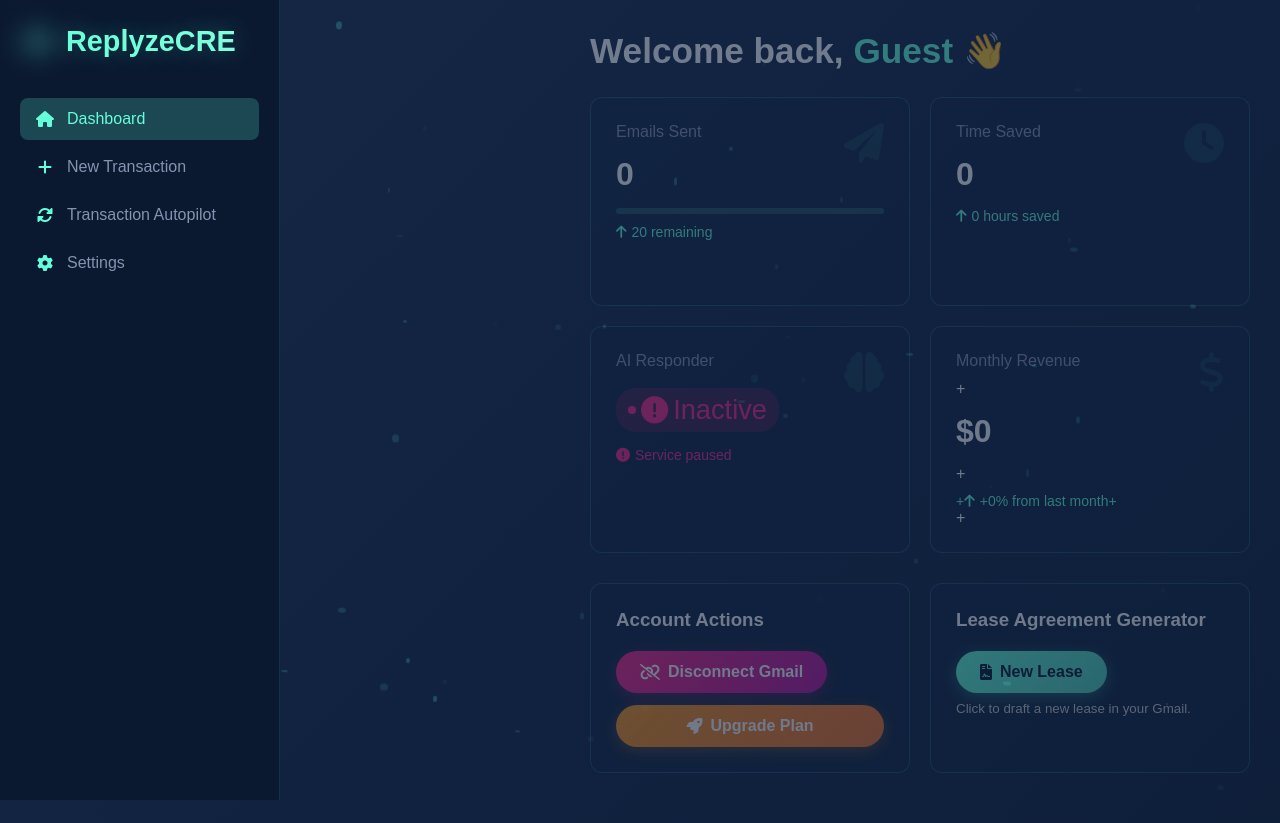
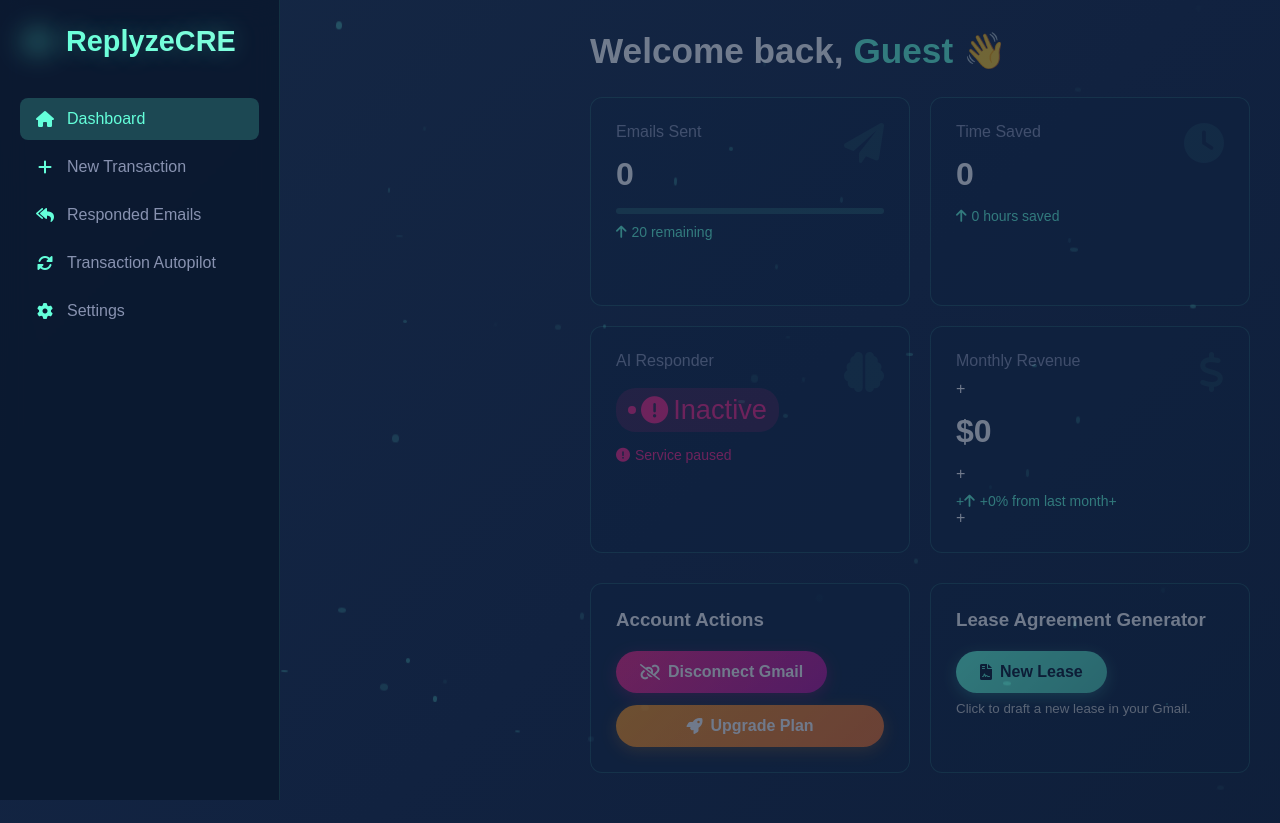
Before and after one commit to postanov22000/ai-agents-workflow, a Flask app: page /dashboard in a window 1280 px wide. Run offline with Flask 3, Linux system fonts and the light colour scheme; parts of the project's set-up code (start-up, migrations or seed data) failed here and were passed over; some libraries are stand-ins or nearby versions.

Commit message:
Update dashboard.html

```diff
--- a/templates/dashboard.html
+++ b/templates/dashboard.html
@@ -943,6 +943,15 @@ input:checked + .slider:before {
 >
   <i class="fas fa-plus"></i> New Transaction
 </div>
+<!-- Responded Emails nav -->
+<div
+  class="nav-item"
+  hx-get="/dashboard/responded_emails?user_id={{ user_id }}"
+  hx-target=".main-content"
+  hx-swap="innerHTML"
+>
+  <i class="fas fa-reply-all"></i> Responded Emails
+</div>
 
 
 
@@ -968,6 +977,8 @@ input:checked + .slider:before {
 
 </div>
 
+<!-- HTMX modal container (target for full email view) -->
+<div id="email-modal-placeholder"></div>
 
         <!-- Main Content -->
         <div class="main-content"
```
